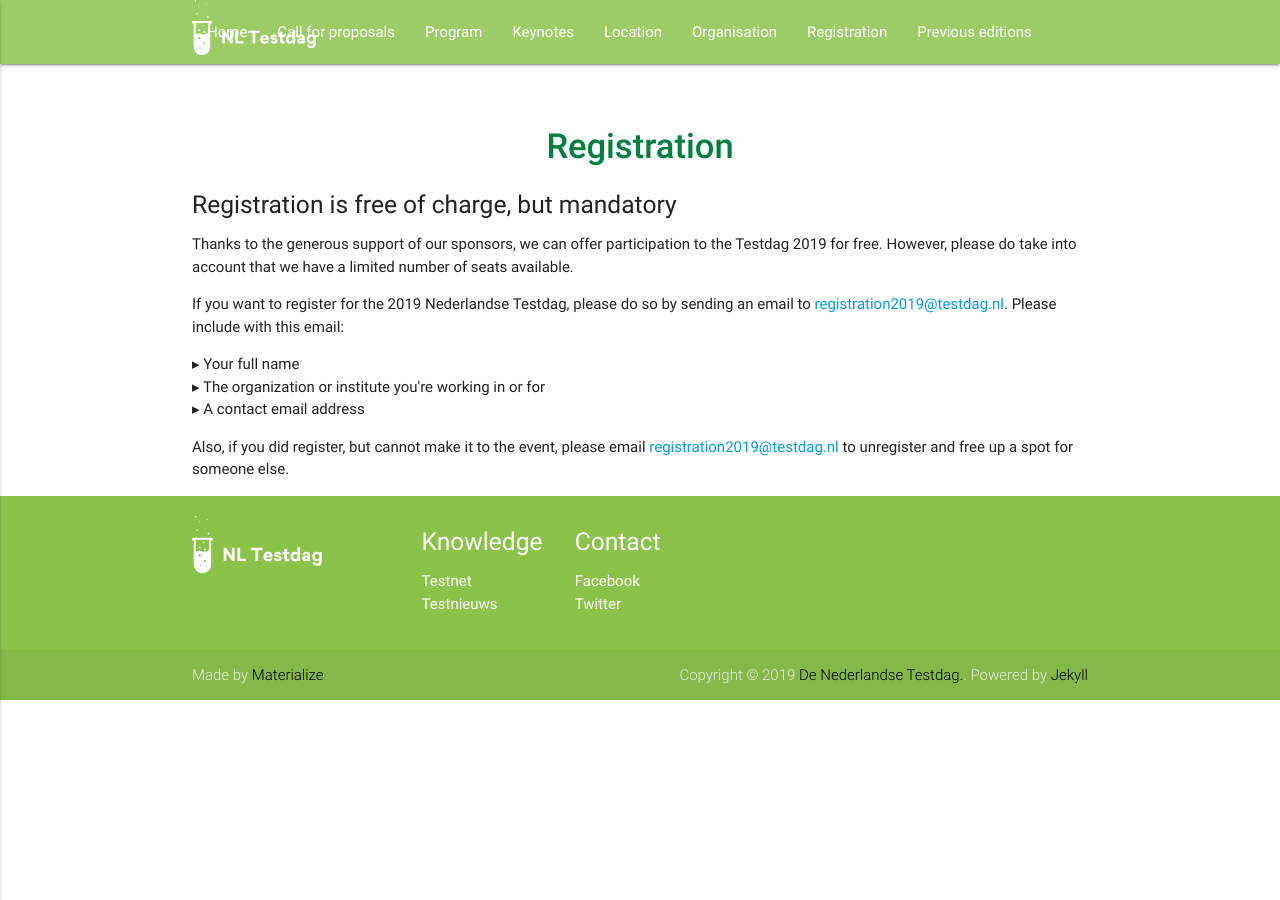
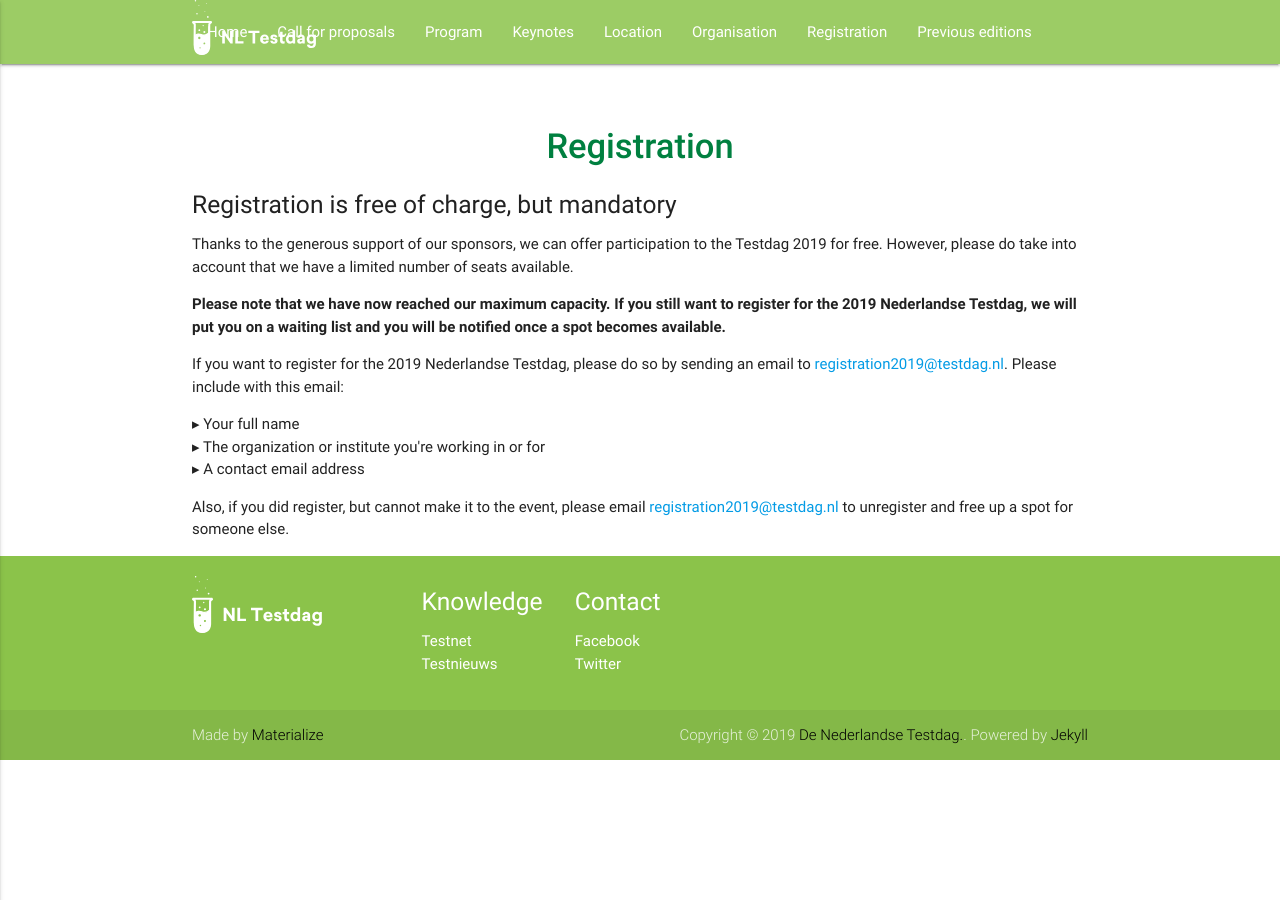
Before and after one commit to testdag2019/testdag2019.github.io, a Jekyll site: the page built from 04-registration.md, in a window 1280 px wide. Built offline with Jekyll 4.4.1, drawn with Linux system fonts in a browser that asks for light colours.

Commit message:
Add registration stop notification

```diff
--- a/04-registration.md
+++ b/04-registration.md
@@ -10,6 +10,8 @@ permalink: /registration/
 
 Thanks to the generous support of our sponsors, we can offer participation to the Testdag 2019 for free. However, please do take into account that we have a limited number of seats available.
 
+<b>Please note that we have now reached our maximum capacity. If you still want to register for the 2019 Nederlandse Testdag, we will put you on a waiting list and you will be notified once a spot becomes available.</b>
+
 If you want to register for the 2019 Nederlandse Testdag, please do so by sending an email to <a href="mailto:registration2019@testdag.nl?Subject=Registration%20for%Testdag%2019">registration2019@testdag.nl</a>. Please include with this email:
 <ul>
     <li>&#9656; Your full name</li>
```
